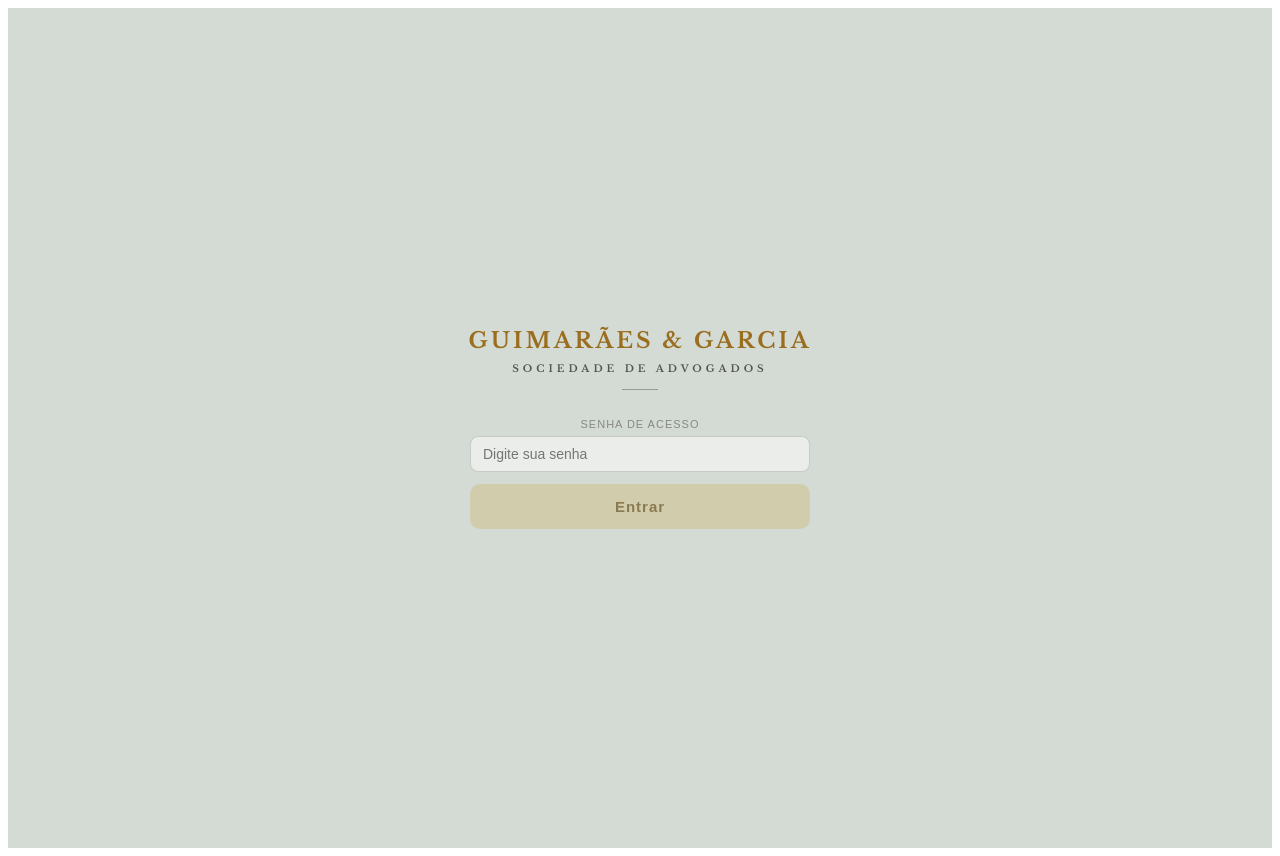
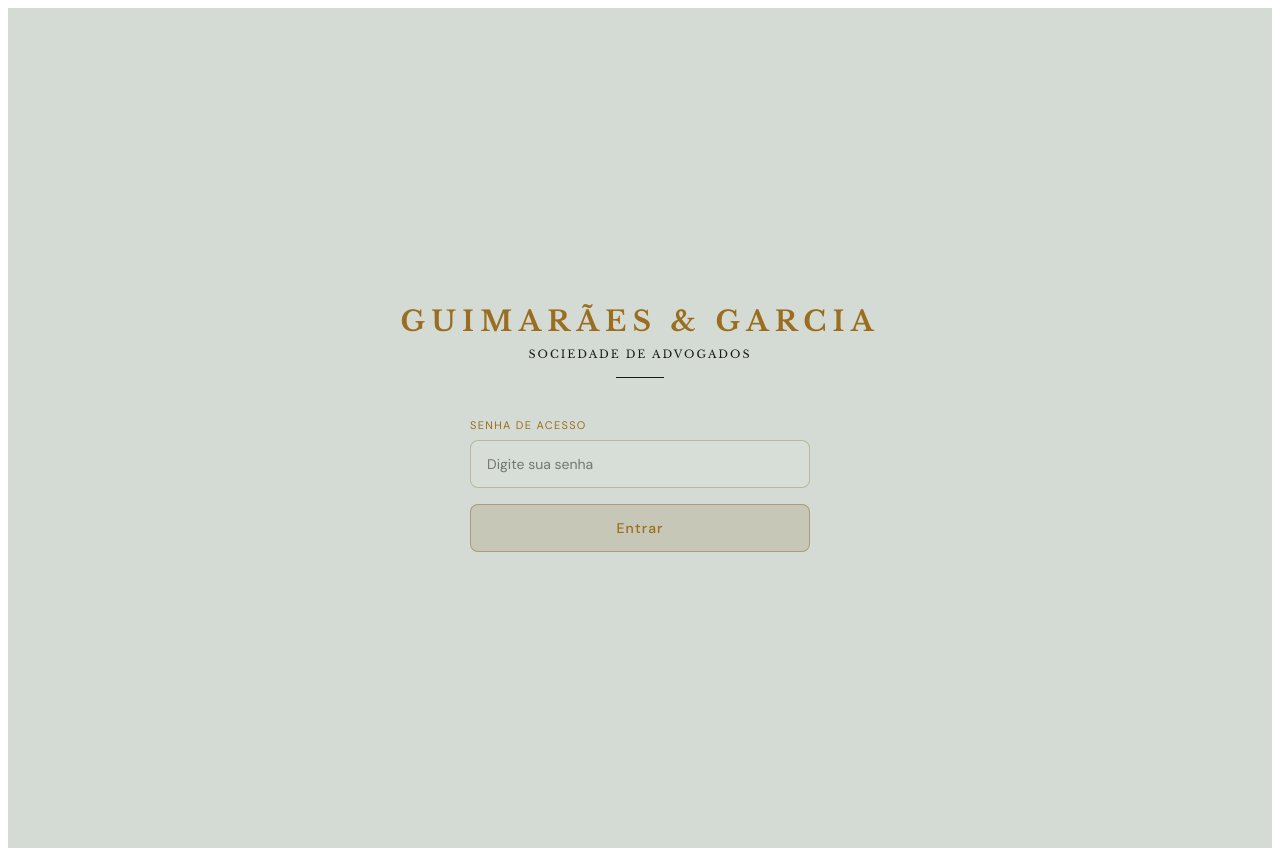
Before and after one commit to luizzclaudiiioo-hue/guimaraes-garcia-docs, a React (Vite) app: page / in a window 1280 px wide. Built offline with nearby package versions, Linux system fonts and the light colour scheme.

Commit message:
Update App.jsx

```diff
--- a/src/App.jsx
+++ b/src/App.jsx
@@ -86,40 +86,42 @@ export default function App() {
   if (!autenticado) {
     return (
       <>
-        <link href="https://fonts.googleapis.com/css2?family=Libre+Baskerville:wght@700&display=swap" rel="stylesheet" />
+        <link href="https://fonts.googleapis.com/css2?family=Libre+Baskerville:ital,wght@0,400;0,700&family=DM+Sans:wght@400;500&display=swap" rel="stylesheet" />
         <meta name="viewport" content="width=device-width, initial-scale=1.0, maximum-scale=1.0" />
-        <div style={{ minHeight: "100vh", background: "#d4dbd4", display: "flex", flexDirection: "column", alignItems: "center", justifyContent: "center", padding: "20px 16px" }}>
-          <div style={{ width: "100%", maxWidth: 420, textAlign: "center", margin: "0 auto" }}>
+        <div style={{ minHeight: "100vh", background: "#d4dbd4", display: "flex", alignItems: "center", justifyContent: "center", padding: "20px 16px" }}>
+          <div style={{ textAlign: "center", width: "100%" }}>
 
-            {/* Nome do escritório */}
-            <div style={{ color: GOLD, fontSize: "clamp(16px, 2.5vw, 22px)", letterSpacing: 3, textTransform: "uppercase", fontWeight: "700", fontFamily: "'Libre Baskerville', serif", marginBottom: 8 }}>
-              GUIMARÃES & GARCIA
+            {/* Título + subtítulo — max 560px */}
+            <div style={{ maxWidth: 560, margin: "0 auto" }}>
+              <div style={{ color: "#9a6e1e", fontSize: 28, fontWeight: 700, letterSpacing: "0.22em", textTransform: "uppercase", fontFamily: "'Libre Baskerville', serif" }}>
+                GUIMARÃES & GARCIA
+              </div>
+              <div style={{ color: "#1a1a1a", fontSize: 11, fontWeight: 400, letterSpacing: "0.18em", textTransform: "uppercase", fontFamily: "'Libre Baskerville', serif", marginTop: 8 }}>
+                SOCIEDADE DE ADVOGADOS
+              </div>
+              <div style={{ width: 48, height: 1, background: "#1a1a1a", margin: "16px auto 40px" }} />
             </div>
 
-            {/* Subtítulo */}
-            <div style={{ color: "#555", fontSize: 10, letterSpacing: 4, textTransform: "uppercase", fontFamily: "'Libre Baskerville', serif", fontWeight: "700", marginBottom: 14 }}>
-              SOCIEDADE DE ADVOGADOS
-            </div>
-
-            {/* Linha divisória */}
-            <div style={{ width: 36, height: 1, background: "#999", margin: "0 auto 28px" }} />
-
-            {/* Formulário */}
-            <div style={{ textAlign: "center" }}>
-              <label style={{ ...sLabel, color: "#888", textAlign: "center", display: "block" }}>Senha de acesso</label>
+            {/* Campo e botão — max 340px */}
+            <div style={{ maxWidth: 340, margin: "0 auto", textAlign: "left" }}>
+              <label style={{ display: "block", fontFamily: "'DM Sans', sans-serif", fontSize: 11, letterSpacing: "0.12em", textTransform: "uppercase", color: "#9a6e1e", marginBottom: 8 }}>Senha de acesso</label>
               <input
                 type="password"
                 value={senha}
                 onChange={(e) => { setSenha(e.target.value); setErroSenha(false); }}
                 onKeyDown={(e) => e.key === "Enter" && verificarSenha()}
                 placeholder="Digite sua senha"
-                style={{ ...sInput(erroSenha), background: "rgba(255,255,255,0.5)", border: erroSenha ? "1px solid #c0392b" : "1px solid rgba(0,0,0,0.15)", color: "#2a2a2a", marginBottom: 4, maxWidth: 340, display: "block", margin: "6px auto 4px" }}
+                style={{ width: "100%", boxSizing: "border-box", padding: "14px 16px", borderRadius: 8, border: erroSenha ? "1px solid #c0392b" : "1px solid rgba(130,90,20,0.3)", background: "rgba(255,255,255,0.08)", color: "#1a1a1a", fontFamily: "'DM Sans', sans-serif", fontSize: 14, outline: "none", marginBottom: 4 }}
               />
-              {erroSenha && <p style={{ color: "#c0392b", fontSize: 12, fontFamily: "sans-serif", margin: "6px 0 0" }}>Senha incorreta. Tente novamente.</p>}
-              <button onClick={verificarSenha} style={{ ...sBtn(!senha), marginTop: 12, maxWidth: 340, margin: "12px auto 0", display: "block" }}>
+              {erroSenha && <p style={{ color: "#c0392b", fontSize: 12, fontFamily: "'DM Sans', sans-serif", margin: "6px 0 0" }}>Senha incorreta. Tente novamente.</p>}
+              <button
+                onClick={verificarSenha}
+                style={{ width: "100%", marginTop: 12, padding: "14px", borderRadius: 8, border: "1px solid rgba(130,90,20,0.4)", background: "rgba(130,90,20,0.15)", color: "#9a6e1e", fontFamily: "'DM Sans', sans-serif", fontSize: 14, fontWeight: 500, cursor: "pointer", letterSpacing: "0.08em" }}
+              >
                 Entrar
               </button>
             </div>
+
           </div>
         </div>
       </>
```
